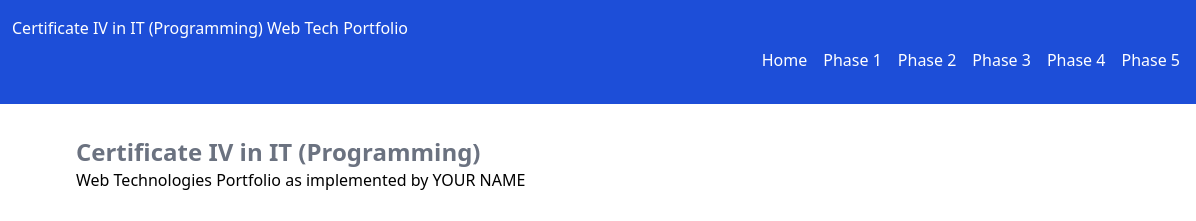
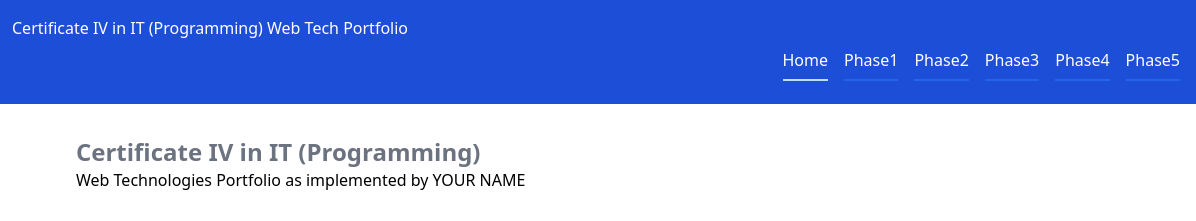
Before and after one commit to Hyoin-Lee/web_tech_portfolio, a website: page index.html in a window 1280 px wide. Shown: the top 221 px of the page, 84-1280 px from the left. Drawn offline with Linux system fonts and the light colour scheme.

Commit message:
class added in list item in navigation

```diff
--- a/index.html
+++ b/index.html
@@ -15,12 +15,12 @@
     <h1 class="grow pl-4">Certificate IV in IT (Programming) Web Tech Portfolio</h1>
     <nav class="pt-8">
         <ul class="flex flex-row gap-4 w-auto">
-            <li><a href=".">Home</a></li>
-            <li><a href="phase-1">Phase 1</a></li>
-            <li><a href="phase-2">Phase 2</a></li>
-            <li><a href="phase-3">Phase 3</a></li>
-            <li><a href="phase-4">Phase 4</a></li>
-            <li><a href="phase-5">Phase 5</a></li>
+            <li><a href="." class="border-2 border-t-0 border-x-0 border-blue-200 hover:border-blue-100 pb-2">Home</a></li>
+            <li><a href="phase-1" class="border-2 border-t-0 border-x-0 border-blue-600 hover:border-blue-100 pb-2">Phase1</a></li>
+            <li><a href="phase-2" class="border-2 border-t-0 border-x-0 border-blue-600 hover:border-blue-100 pb-2">Phase2</a></li>
+            <li><a href="phase-3" class="border-2 border-t-0 border-x-0 border-blue-600 hover:border-blue-100 pb-2">Phase3</a></li>
+            <li><a href="phase-4" class="border-2 border-t-0 border-x-0 border-blue-600 hover:border-blue-100 pb-2">Phase4</a></li>
+            <li><a href="phase-5" class="border-2 border-t-0 border-x-0 border-blue-600 hover:border-blue-100 pb-2">Phase5</a></li>
         </ul>
     </nav>
 </header>
```
Also changed, not shown: assets/css/site.css.
